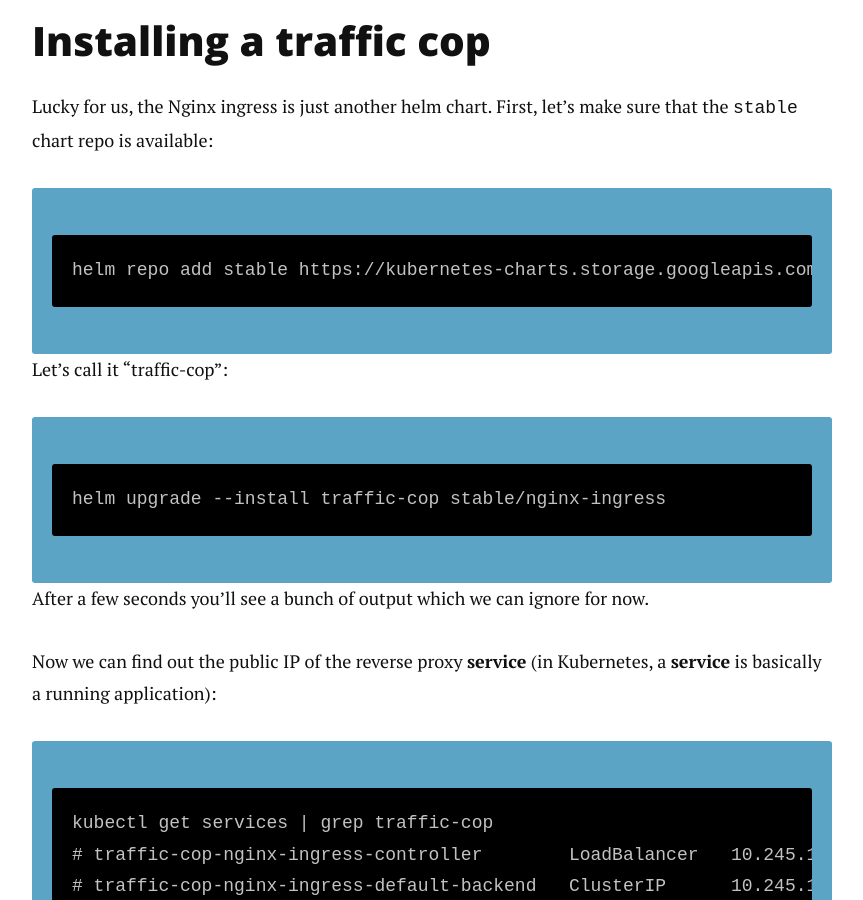
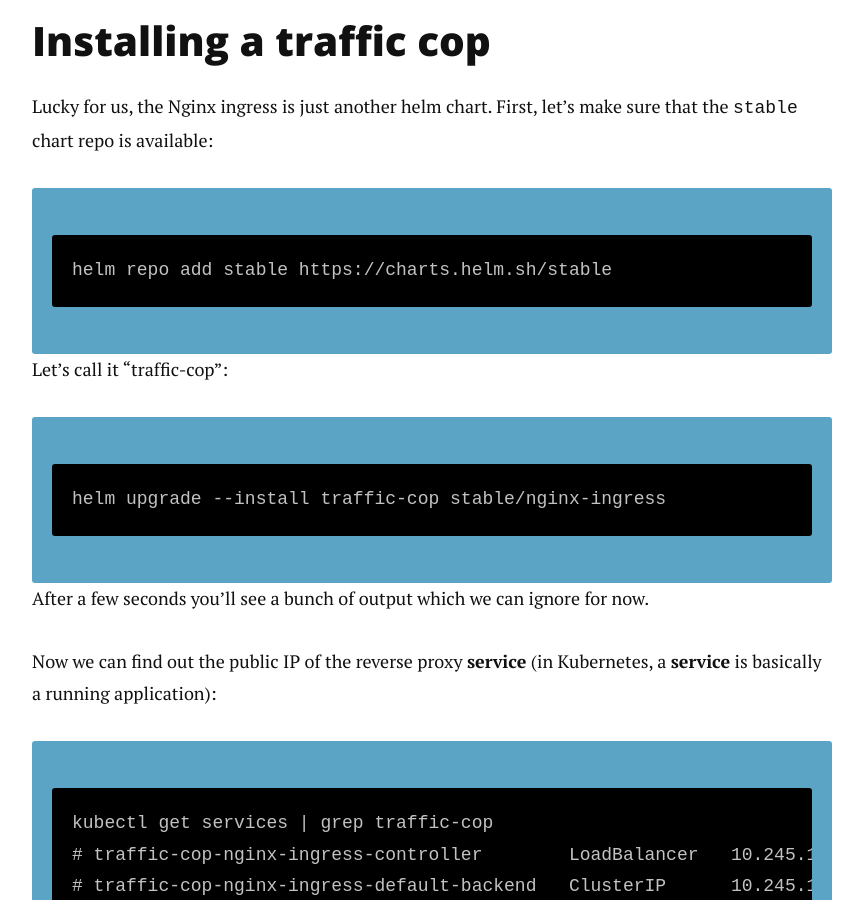
Before and after one commit to alberto56/dcycleblog, a Jekyll site: the page built from kubernetes/09-ingress/index.md, in a window 1280 px wide and 900 px high, scrolled down 1063 px. Shown: the whole window, without its empty margins (208-1071 px from the left). Built offline with Jekyll 4.4.1, drawn with Linux system fonts in a browser that asks for light colours; nearby versions of some CDN libraries; comment, search, counter and statistics services are not loaded; some of the changed lines change nothing that is shown.

Commit message:
Update index.md

```diff
--- a/kubernetes/09-ingress/index.md
+++ b/kubernetes/09-ingress/index.md
@@ -21,7 +21,7 @@
 Lucky for us, the Nginx ingress is just another helm chart.
 First, let's make sure that the `stable` chart repo is available:
 
-    helm repo add stable https://kubernetes-charts.storage.googleapis.com
+    helm repo add stable https://charts.helm.sh/stable
 
 Let's call it "traffic-cop":
 
```
